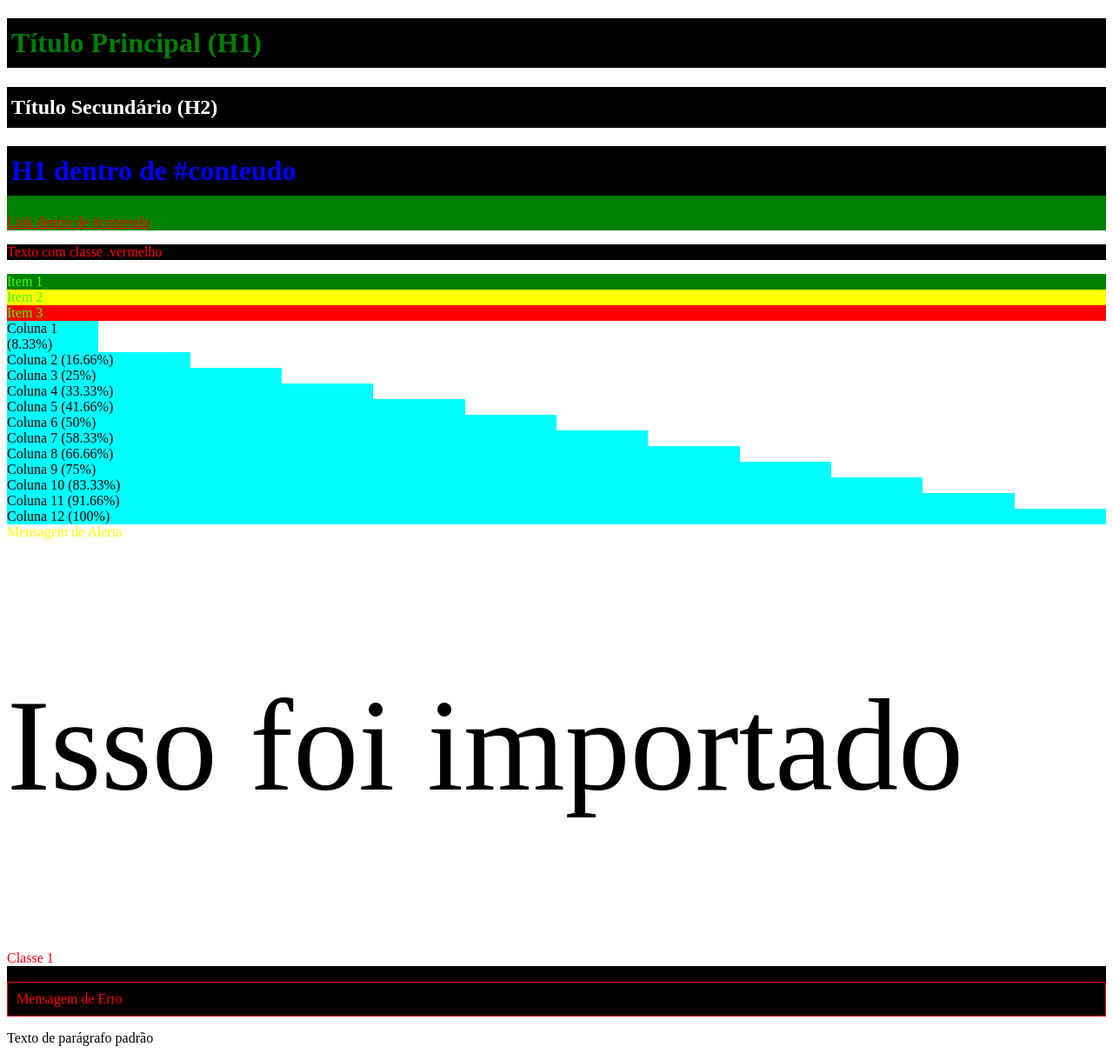
After one commit to alissondias99/webCompleto, a PHP site: page / in a window 1280 px wide. The commit adds this page. Shown: the whole page at 87% size. Run offline with PHP 8.4, Linux system fonts and the light colour scheme.

Commit message:
Finalizando a seção de sass

```diff
--- a/sass/css/arquivo.css
+++ b/sass/css/arquivo.css
@@ -1,4 +1,161 @@
+@charset "UTF-8";
+/*↓ aula 563 - 564 ↓*/
 h2 {
   color: #000; }
 
+/*Aninhamento*/
+#conteudo {
+  background-color: green; }
+  #conteudo h1 {
+    color: blue; }
+  #conteudo a {
+    color: red; }
+    #conteudo a:hover {
+      color: yellow; }
+
+body {
+  background-color: purple; }
+
+.vermelho {
+  color: red; }
+
+.item-1 {
+  background-color: green;
+  color: #3cff00; }
+
+.item-2 {
+  background-color: green;
+  color: #3cff00; }
+
+.item-3 {
+  background-color: green;
+  color: #3cff00; }
+
+.item-1 {
+  background-color: orange; }
+
+.item-2 {
+  background-color: orange; }
+
+.item-3 {
+  background-color: orange; }
+
+.item-1 {
+  background-color: green; }
+
+.item-2 {
+  background-color: yellow; }
+
+.item-3 {
+  background-color: red; }
+
+.col-1 {
+  width: 8.3333333333%;
+  background-color: aqua; }
+
+.col-2 {
+  width: 16.6666666667%;
+  background-color: aqua; }
+
+.col-3 {
+  width: 25%;
+  background-color: aqua; }
+
+.col-4 {
+  width: 33.3333333333%;
+  background-color: aqua; }
+
+.col-5 {
+  width: 41.6666666667%;
+  background-color: aqua; }
+
+.col-6 {
+  width: 50%;
+  background-color: aqua; }
+
+.col-7 {
+  width: 58.3333333333%;
+  background-color: aqua; }
+
+.col-8 {
+  width: 66.6666666667%;
+  background-color: aqua; }
+
+.col-9 {
+  width: 75%;
+  background-color: aqua; }
+
+.col-10 {
+  width: 83.3333333333%;
+  background-color: aqua; }
+
+.col-11 {
+  width: 91.6666666667%;
+  background-color: aqua; }
+
+.col-12 {
+  width: 100%;
+  background-color: aqua; }
+
+/*
+Outras Funções
+mix(green,orange,50%)
+darken(orange,50%)
+lighten(orange,40%)
+*/
+.alerta {
+  background: white;
+  color: yellow; }
+
+.import {
+  font-size: 150px; }
+
+/*↑ aula 563 - 564 ↑*/
+/*↓ aula 565 ↓*/
+/*Mixin*/
+h1 {
+  color: green;
+  background: black;
+  padding: 10px 5px; }
+
+h2 {
+  color: white;
+  background: black;
+  padding: 10px 5px; }
+
+/*Herança*/
+/*Múltiplas diretivas*/
+.classe1, .vermelho {
+  color: red; }
+
+.classe2, .vermelho {
+  background: black; }
+
+/*
+Encadeamento de diretivas
+Placeholders(%)
+*/
+.erro {
+  color: red; }
+
+.erro {
+  background: black; }
+
+.erro {
+  padding: 10px;
+  border: 1px solid red; }
+
+/*Diretivas de controle*/
+p {
+  color: black; }
+
+/*Diretivas de controle e Mixins*/
+body {
+  background: white;
+  color: black; }
+
+/*
+50% gera um comentario no css com o resultado da conta
+*/
+
 /*# sourceMappingURL=arquivo.css.map */
--- /dev/null
+++ b/sass/index.html
@@ -0,0 +1,58 @@
+<!DOCTYPE html>
+<html lang="pt-BR">
+<head>
+  <meta charset="UTF-8">
+  <title>Teste de Seletores CSS</title>
+  <link rel="stylesheet" href="css/arquivo.css">
+</head>
+<body>
+
+  <h1>Título Principal (H1)</h1>
+  <h2>Título Secundário (H2)</h2>
+
+
+  <div id="conteudo">
+    <h1>H1 dentro de #conteudo</h1>
+    <a href="#">Link dentro de #conteudo</a>
+  </div>
+
+
+  <p class="vermelho">Texto com classe .vermelho</p>
+
+
+  <div class="item-1">Item 1</div>
+  <div class="item-2">Item 2</div>
+  <div class="item-3">Item 3</div>
+
+
+  <div class="col-1">Coluna 1 (8.33%)</div>
+  <div class="col-2">Coluna 2 (16.66%)</div>
+  <div class="col-3">Coluna 3 (25%)</div>
+  <div class="col-4">Coluna 4 (33.33%)</div>
+  <div class="col-5">Coluna 5 (41.66%)</div>
+  <div class="col-6">Coluna 6 (50%)</div>
+  <div class="col-7">Coluna 7 (58.33%)</div>
+  <div class="col-8">Coluna 8 (66.66%)</div>
+  <div class="col-9">Coluna 9 (75%)</div>
+  <div class="col-10">Coluna 10 (83.33%)</div>
+  <div class="col-11">Coluna 11 (91.66%)</div>
+  <div class="col-12">Coluna 12 (100%)</div>
+
+
+  <div class="alerta">Mensagem de Alerta</div>
+
+
+  <p class="import">Isso foi importado</p>
+
+
+  <div class="classe1">Classe 1</div>
+  <div class="classe2">Classe 2</div>
+
+
+  <div class="erro">Mensagem de Erro</div>
+
+
+  <p>Texto de parágrafo padrão</p>
+
+</body>
+</html>
--- /dev/null
+++ b/sass/sass/_importar.scss
@@ -0,0 +1 @@
+$variavel_para_importacao: 150px;
--- a/sass/sass/arquivo.scss
+++ b/sass/sass/arquivo.scss
@@ -1,5 +1,196 @@
+/*↓ aula 563 - 564 ↓*/
+
+
 $cor: #000;
 
-h2{
+h2 {
     color: $cor;
 }
+
+/*Aninhamento*/
+
+#conteudo {
+    background-color: green;
+
+    h1 {
+        color: blue;
+    }
+
+    a {
+        color: red;
+
+        &:hover {
+            // seletor pai
+            color: yellow;
+        }
+    }
+}
+
+$varivel_cor_fundo: purple; // criaçaõ de variável
+
+body {
+    background-color: $varivel_cor_fundo;
+}
+
+
+//Interpolação
+$classe: vermelho; // seletor de classe do html
+$cor: red;
+
+.#{$classe} {
+    // ATENÇÃO AO PONTO ANTES DO #, no caso de seleção de id seriam # seguidas
+    color: $cor;
+}
+
+//for
+//through e to. O to não conta o ultimo item (no caso o 3)
+@for $i from 1 through 3 {
+    .item-#{$i} {
+        // mesma coisa de seletor de classe .item-1, .item-2, .item-3, .item-...
+        background-color: green;
+        color: rgb(60, 255, 0);
+    }
+}
+
+// while
+$contador: 1;
+
+@while $contador <= 3 {
+    .item-#{$contador} {
+        background-color: orange;
+    }
+    $contador: $contador + 1;
+}
+
+// each usado para percorrer e estilizar com listas
+$lista: green, yellow, red;
+
+$contador2: 1;
+
+@each $cor in $lista{
+    .item-#{$contador2} {
+        background-color: $cor;
+    }
+    $contador2: $contador2 + 1;
+}
+
+// Funções
+$total: 12;
+@function largura-coluna($coluna){
+    @return percentage($coluna/$total);
+}
+
+$resultado: largura-coluna(6);
+
+
+@for $i from 1 through $total{
+    .col-#{$i}{
+        width: largura-coluna($i);
+        background-color: aqua;
+    }
+}
+
+/*
+Outras Funções
+mix(green,orange,50%)
+darken(orange,50%)
+lighten(orange,40%)
+*/
+.alerta {
+  background: lighten(orange, 50%);
+  color: yellow;
+}
+
+@import 'importar';
+.import{
+    font-size: $variavel_para_importacao;
+}
+
+/*↑ aula 563 - 564 ↑*/
+
+/*↓ aula 565 ↓*/
+
+/*Mixin*/
+@mixin titulo($cor:white, $cor-bg:black) {
+  color: $cor;
+  background: $cor-bg;
+  padding: 10px 5px;
+}
+
+h1 {
+  @include titulo(green);
+}
+
+h2 {
+  @include titulo();
+}
+
+/*Herança*/
+/*Múltiplas diretivas*/
+.classe1 {
+  color: red;
+}
+.classe2 {
+  background: black;
+}
+.vermelho {
+  @extend .classe1;
+  @extend .classe2;
+}
+
+/*
+Encadeamento de diretivas
+Placeholders(%)
+*/
+%pai {
+  color: red;
+}
+%filho {
+  @extend %pai;
+  background: black;
+}
+.erro {
+  @extend %filho;
+  padding: 10px;
+  border:1px solid red;
+}
+
+/*Diretivas de controle*/
+$cor: yellow;
+@if($cor == green){
+  p{
+    color: $cor;
+  }
+}@else if($cor == red){
+  p{
+    color: $cor;
+  }
+}@else{
+  p{
+    color: black;
+  }
+}
+
+/*Diretivas de controle e Mixins*/
+@mixin tema($tema: padrao){
+  @if( $tema == natal ){
+    background: red;
+    color: white;
+  }@else if( $tema == blackfriday ){
+    background: black;
+    color: white;
+  }@else{
+    background: white;
+    color: black;
+  }
+}
+
+body {
+  @include tema;
+}
+
+/*
+#{$resultado} gera um comentario no css com o resultado da conta
+*/
+
+// a convenção dos arquivos .scss para .css  é feito pelo software Koala -> http://koala-app.com
```
Also changed, not shown: 1 other file.
